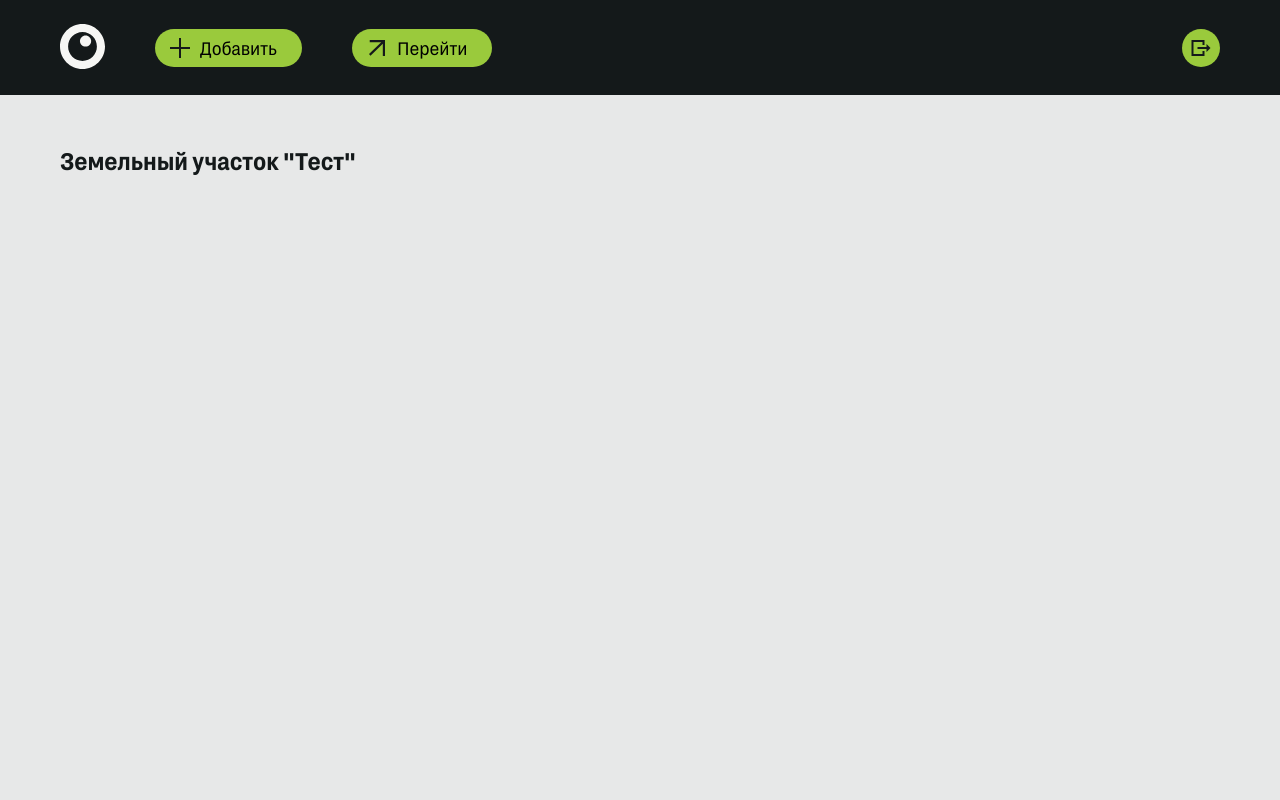
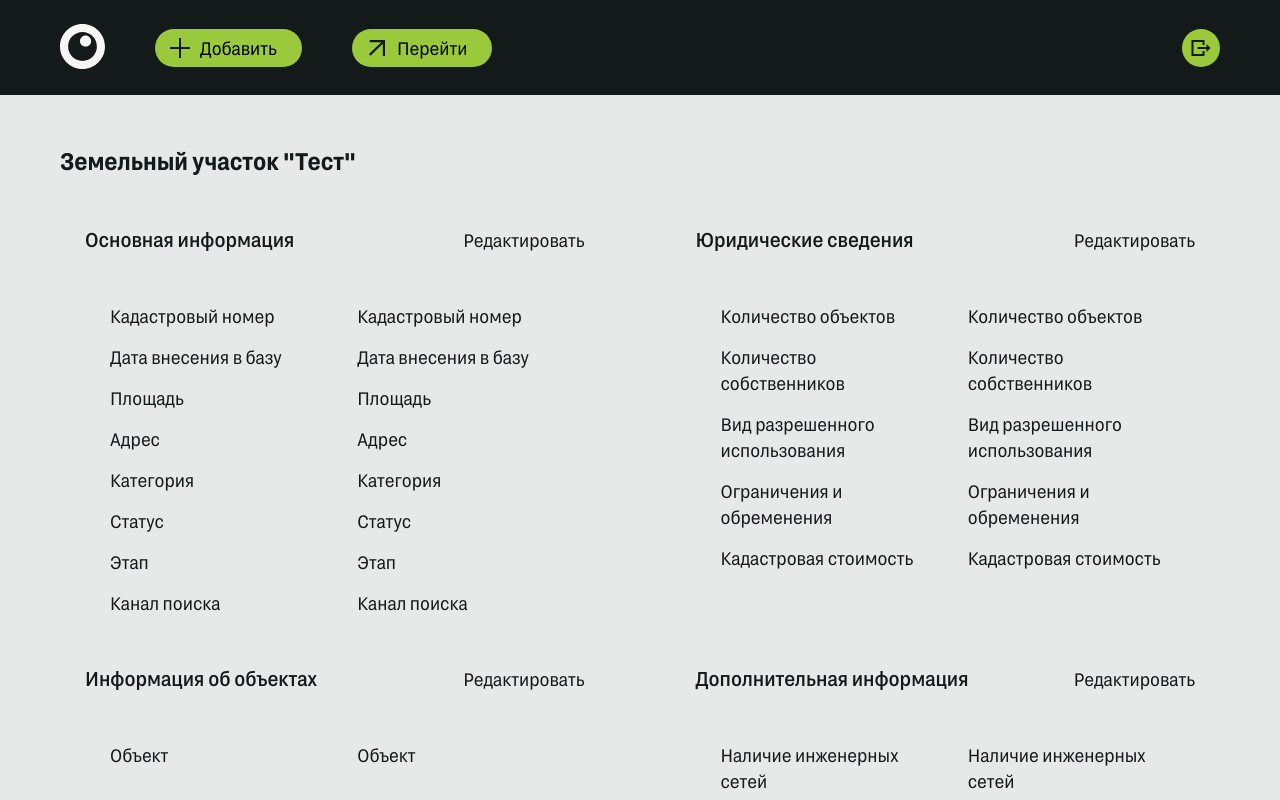
Before and after one commit to Randosky/Lorem-Ipsum-Frontend, a React (Vite) app: page /landCard in a window 1280 px wide. Shown: the top 800 px of the page. Built offline with nearby package versions, Linux system fonts and the light colour scheme.

Commit message:
create LandCard 1920 and 1440 px

```diff
--- a/src/Components/LandComponents/LandCard/LandCard.tsx
+++ b/src/Components/LandComponents/LandCard/LandCard.tsx
@@ -3,6 +3,14 @@ import Header from "../../../UI/Header/Header";
 import "../../../Styles/Land/LandActionStyles.scss"
 import landStore from "../../../Store/LandStore";
 import {useSearchParams} from "react-router-dom";
+import ListCardInfo from "../../../UI/ListCardInfo/ListCardInfo";
+import {
+    additionalInfoTitles,
+    copyrightInfoTitles,
+    legalInfoTitles,
+    mainInfoTitles,
+    objectsInfoTitles, tasksInfoTitles
+} from "../../../Helpers/LandHelper";
 
 const LandCard: React.FC = () => {
 
@@ -24,28 +32,28 @@ const LandCard: React.FC = () => {
                         </h1>
                     </div>
                     <div className="item__row">
-                        <div className="item__infoBlock item__mainInfo">
-
-                        </div>
-                        <div className="item__infoBlock item__legalInfo">
-
-                        </div>
+                        <ListCardInfo itemBlockStyle="item__mainInfo" itemH2="Основная информация"
+                                      itemListTitles={mainInfoTitles}
+                                      itemListValues={mainInfoTitles}/>
+                        <ListCardInfo itemBlockStyle="item__legalInfo" itemH2="Юридические сведения"
+                                      itemListTitles={legalInfoTitles}
+                                      itemListValues={legalInfoTitles}/>
                     </div>
                     <div className="item__row">
-                        <div className="item__infoBlock item__objectsInfo">
-
-                        </div>
-                        <div className="item__infoBlock item__additionalInfo">
-
-                        </div>
+                        <ListCardInfo itemBlockStyle="item__objectsInfo" itemH2="Информация об объектах"
+                                      itemListTitles={objectsInfoTitles}
+                                      itemListValues={objectsInfoTitles}/>
+                        <ListCardInfo itemBlockStyle="item__additionalInfo" itemH2="Дополнительная информация"
+                                      itemListTitles={additionalInfoTitles}
+                                      itemListValues={additionalInfoTitles}/>
                     </div>
                     <div className="item__row">
-                        <div className="item__infoBlock item__copyrightInfo">
-
-                        </div>
-                        <div className="item__infoBlock item__tasks">
-
-                        </div>
+                        <ListCardInfo itemBlockStyle="item__copyrightInfo" itemH2="Данные о правообладателе"
+                                      itemListTitles={copyrightInfoTitles}
+                                      itemListValues={copyrightInfoTitles}/>
+                        <ListCardInfo itemBlockStyle="item__tasks" itemH2="Задачи"
+                                      itemListTitles={tasksInfoTitles}
+                                      itemListValues={tasksInfoTitles}/>
                     </div>
                 </div>
             </div>
--- a/src/Helpers/LandHelper.ts
+++ b/src/Helpers/LandHelper.ts
@@ -6,6 +6,16 @@ export const objectOptions = ["Пустырь", "Дом", "Завод", "Гар
 export const objectOptionsValues = ["Pystir", "Home", "Zavod", "Garazh"]
 export const searchChannelOptions = ["Аукцион", "Сторонний источник", "Тест1"]
 export const searchChannelOptionsValues = ["Auction", "Alternative", "Test1"]
+
+
+export const mainInfoTitles = ["Кадастровый номер", "Дата внесения в базу", "Площадь", "Адрес", "Категория",
+    "Статус", "Этап", "Канал поиска"]
+export const legalInfoTitles = ["Количество объектов", "Количество собственников", "Вид разрешенного использования",
+    "Ограничения и обременения", "Кадастровая стоимость"]
+export const objectsInfoTitles = ["Объект"]
+export const additionalInfoTitles = ["Наличие инженерных сетей", "Наличие транспорта", "Экономика"]
+export const copyrightInfoTitles = ["Правообладатель", "Почта", "Телефон"]
+export const tasksInfoTitles = ["Завершено"]
 
 
 export const landsExamples: LandCardType[] = [
--- a/src/Styles/Land/LandItemStyles.scss
+++ b/src/Styles/Land/LandItemStyles.scss
@@ -2,17 +2,17 @@
 
 // LandList
 
-.landList{
+.landList {
   @include pageStyles;
 }
 
-.landList__container{
+.landList__container {
   @include container;
   padding-top: $mainBigPadding;
   padding-bottom: $mainBigPadding;
 }
 
-.landList__header{
+.landList__header {
   @include flexStart;
   align-items: center;
   justify-content: space-between;
@@ -20,23 +20,23 @@
   width: 100%;
 }
 
-.header__title{
+.header__title {
   @include bigFontH1;
   margin-right: $mainBigMargin;
 }
 
-.header__archive{
+.header__archive {
   @include fontSize7;
   align-self: end;
   cursor: pointer;
   user-select: none;
 }
 
-.header__label{
+.header__label {
   width: 35%;
   position: relative;
 
-  &::before{
+  &::before {
     content: "";
     position: absolute;
     cursor: pointer;
@@ -51,45 +51,45 @@
   }
 }
 
-.header__search{
+.header__search {
   @include fontSize8;
   width: 100%;
 }
 
-.header__search-text{
+.header__search-text {
   display: none;
 }
 
-.landList__lands{
+.landList__lands {
   width: 100%;
   margin-bottom: $mainBigMargin;
 }
 
-.lands__table{
+.lands__table {
   width: 100%;
   border-collapse: collapse;
 
-  tr{
+  tr {
     border-top: 1px solid black;
 
-    &:first-child{
+    &:first-child {
       border-top: none;
     }
 
-    &:last-child{
+    &:last-child {
       border-bottom: 1px solid black;
     }
   }
 
-  th{
+  th {
     @include bigFontH3;
     text-align: center;
     position: relative;
     max-width: calc(100% / 6);
     padding: $mainMediumPadding $mainBigPadding;
 
-    &:not(:last-child){
-      &::before{
+    &:not(:last-child) {
+      &::before {
         content: "";
         position: absolute;
         width: 1px;
@@ -102,7 +102,7 @@
     }
   }
 
-  td{
+  td {
     @include fontSize8;
     text-align: center;
     word-break: break-word;
@@ -110,29 +110,29 @@
   }
 }
 
-.lands__table-land{
+.lands__table-land {
   cursor: pointer;
 
-  &:hover{
+  &:hover {
     background-color: $brandColorBlack40;
   }
 }
 
 // LandItem
 
-.landCard{
+.landCard {
   @include pageStyles;
 }
 
-.landCard__container{
+.landCard__container {
   @include container;
 }
 
-.landCard__item{
+.landCard__item {
   padding: $mainBigPadding 0;
 }
 
-.item__header{
+.item__header {
   @include flexStart;
   align-items: center;
   justify-content: space-between;
@@ -140,41 +140,62 @@
   width: 100%;
 }
 
-.item__title{
+.item__title {
   @include bigFontH1;
   margin-right: $mainBigMargin;
 }
 
+.item__row {
+  @include flexSpaceBetween;
+  align-items: start;
+  padding: 0 $mainBigPadding;
+
+  &:not(:last-child) {
+    margin-bottom: $mainBigMargin;
+  }
+}
+
+
 @media (max-width: 1530px) {
-  .header__title{
+  .header__title {
     @include fontH1;
   }
 
-  .header__archive{
+  .header__archive {
     @include fontSize5;
   }
 
-  .header__search{
+  .header__search {
     @include fontSize6;
   }
 
-  .header__label{
-    &::before{
+  .header__label {
+    &::before {
       right: 15px;
     }
   }
 
-  .lands__table{
-    th{
+  .lands__table {
+    th {
       @include fontH2;
     }
 
-    td{
+    td {
       @include fontSize6;
     }
   }
 
-  .item__title{
+  .item__title {
     @include fontH1;
   }
+
+  .item__row{
+    padding: 0 $mainMediumPadding;
+  }
 }
+
+@media (max-width: 1140px) {
+  .item__row{
+    padding: 0 $mainSmallPadding;
+  }
+}
--- a/src/Styles/UI.scss
+++ b/src/Styles/UI.scss
@@ -36,7 +36,6 @@
     margin-right: $mainBigMargin;
   }
 }
-
 
 
 .header__left-button {
@@ -174,30 +173,30 @@
   height: 50px;
 }
 
-.ui__input-readonly{
+.ui__input-readonly {
   background-color: $brandColorBlack40;
 }
 
 // MySelect
 
-.ui__multiply-main{
+.ui__multiply-main {
   position: relative;
 
-  &::before{
+  &::before {
     content: "";
     position: absolute;
     background: url("../Assets/Img/ArrowDown.svg") center no-repeat;
     background-size: contain;
-    width: 20px;
-    height: 20px;
-    right: 0;
-    top: 50%;
+    width: 15px;
+    height: 15px;
+    right: 25px;
+    bottom: 25px;
     z-index: 1000000;
-    transform: translate(0, -50%);
+    transform: translate(0, 50%);
   }
 }
 
-.ui__multiply-input{
+.ui__multiply-input {
   cursor: pointer;
 }
 
@@ -257,12 +256,52 @@
 }
 
 
+// ListCardInfo
+
+.item__infoBlock {
+  flex: 0 1 45%;
+}
+
+.infoBlock__header {
+  @include flexSpaceBetween;
+  align-items: start;
+  margin-bottom: $mainBigMargin;
+}
+
+.infoBlock__h2 {
+  @include bigFontH2;
+}
+
+.infoBlock__edit {
+  @include fontSize8;
+  cursor: pointer;
+}
+
+.infoBlock__lists {
+  @include flexSpaceBetween;
+  padding: 0 $mainBigMargin;
+}
+
+.infoBlock__list {
+  @include flexStartColumn;
+  flex: 0 1 45%;
+}
+
+.list__field {
+  @include fontSize8;
+
+  &:not(:last-child) {
+    margin-bottom: $mainMediumMargin;
+  }
+}
+
+
 @media (max-width: 1530px) {
   .header__button-contrast {
     height: 38px;
     width: 38px;
 
-    &::before{
+    &::before {
       height: 24px;
       width: 24px;
     }
@@ -282,13 +321,40 @@
     padding: 5px 25px;
   }
 
-  .ui__label-input{
+  .ui__label-input {
     @include fontSize6;
     height: 50px;
     padding: 0 15px;
   }
 
-  .ui__label-prefix{
+  .ui__label-prefix {
     @include fontSize5;
   }
+
+  .infoBlock__lists {
+    padding: 0 $mainMediumPadding;
+  }
+
+  .infoBlock__h2 {
+    @include fontH2;
+  }
+
+  .infoBlock__edit {
+    @include fontSize6;
+  }
+
+  .list__field {
+    @include fontSize6;
+
+    &:not(:last-child) {
+      margin-bottom: $mainSmallMargin;
+    }
+  }
 }
+
+@media (max-width: 1140px) {
+
+  .infoBlock__lists {
+    padding: 0 $mainSmallPadding;
+  }
+}
--- /dev/null
+++ b/src/UI/ListCardInfo/ListCardInfo.tsx
@@ -0,0 +1,44 @@
+import React from 'react';
+import "../../Styles/UI.scss"
+
+interface ListCardInfoProp {
+    itemBlockStyle?: string,
+    itemH2: string,
+    itemListTitles: string[],
+    itemListValues: string[],
+}
+
+const ListCardInfo: React.FC<ListCardInfoProp> = (props: ListCardInfoProp) => {
+    const {itemBlockStyle, itemH2, itemListValues, itemListTitles} = props
+
+    return (
+        <div className={`item__infoBlock ${itemBlockStyle}`}>
+            <div className="infoBlock__header">
+                <h2 className="infoBlock__h2">
+                    {itemH2}
+                </h2>
+                <p className="infoBlock__edit">
+                    Редактировать
+                </p>
+            </div>
+            <div className="infoBlock__lists">
+                <ul className="infoBlock__list">
+                    {
+                        itemListTitles.map((title, ind) =>
+                            <li className="list__field" key={ind}>{title}</li>
+                        )
+                    }
+                </ul>
+                <ul className="infoBlock__list">
+                    {
+                        itemListValues.map((value, ind) =>
+                            <li className="list__field" key={ind}>{value}</li>
+                        )
+                    }
+                </ul>
+            </div>
+        </div>
+    );
+};
+
+export default ListCardInfo;
--- a/src/UI/MySelect/MyMultiplySelectWithPrefix.tsx
+++ b/src/UI/MySelect/MyMultiplySelectWithPrefix.tsx
@@ -1,5 +1,6 @@
 import React, {useCallback, useState} from 'react';
 import MyInputWithPrefix from "../MyInput/MyInputWithPrefix";
+import "../../Styles/UI.scss"
 
 interface MyMultiplySelectProps {
     showSelect: boolean,
@@ -29,8 +30,7 @@ const MyMultiplySelectWithPrefix: React.FC<MyMultiplySelectProps> = (props: MyMu
 
     return (
         <div>
-            <div onClick={() => handleOnShowSelect(!showSelect)}
-                 className="ui__multiply-main">
+            <div onClick={() => handleOnShowSelect(!showSelect)} className="ui__multiply-main">
                 <MyInputWithPrefix inputStyle="ui__multiply-input"
                                    prefixText={prefixText} prefixStyle=""
                                    value={inputValueLocal}
--- a/src/UI/MySelect/MySelectWithPrefix.tsx
+++ b/src/UI/MySelect/MySelectWithPrefix.tsx
@@ -1,5 +1,6 @@
 import React, {ChangeEvent, useCallback, useState} from 'react';
 import MyInputWithPrefix from "../MyInput/MyInputWithPrefix";
+import "../../Styles/UI.scss"
 
 interface MySelectWithPrefixProps {
     showSelect: boolean,
@@ -23,7 +24,7 @@ const MySelectWithPrefix: React.FC<MySelectWithPrefixProps> = (props: MySelectWi
 
     return (
         <div>
-            <div onClick={() => handleOnShowSelect(!showSelect)}>
+            <div onClick={() => handleOnShowSelect(!showSelect)} className="ui__multiply-main">
                 <MyInputWithPrefix inputStyle="ui__multiply-input"
                                    prefixText={prefixText} prefixStyle="ui__multiply-prefix"
                                    value={inputValueLocal}
```
Also changed, not shown: src/UI/ListCardInfo/EditCardInfo.tsx (added, +15 -0 lines), src/Assets/Img/ArrowDown.svg.
